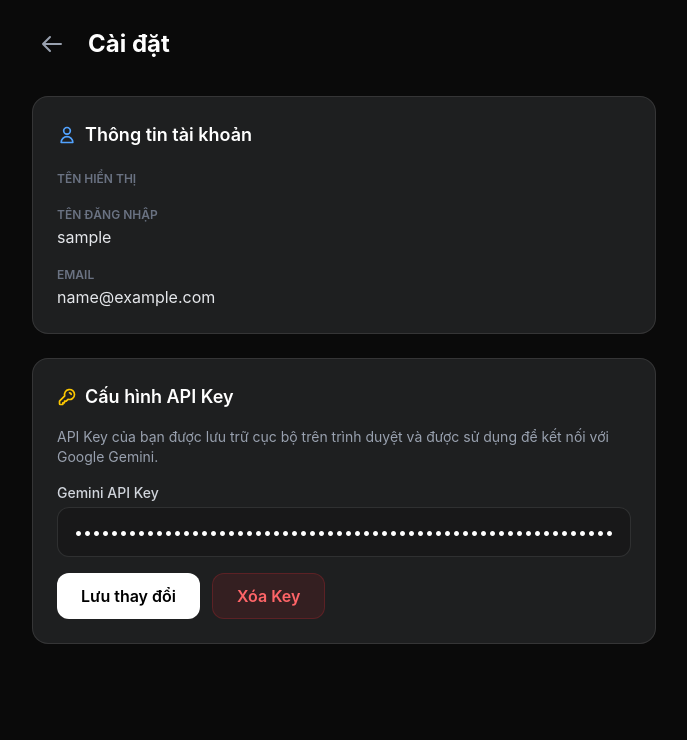
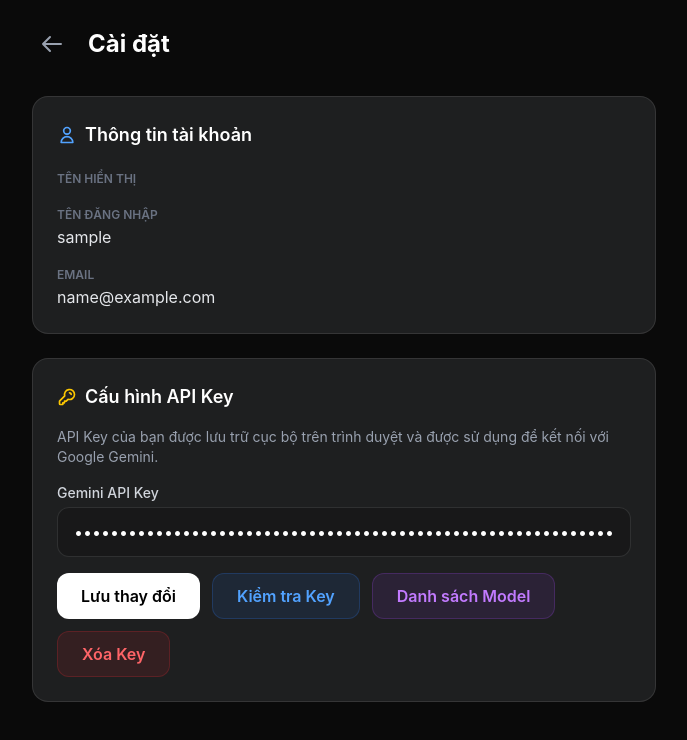
Before and after one commit to phamtuPT/ai.aeck.edu.vn, a Next.js app: page /settings in a window 1280 px wide. Shown: the top 740 px of the page, without its empty margins (296-983 px from the left). Built offline with nearby package versions, Linux system fonts and the light colour scheme; sample sign-in values are in the browser's storage.

Commit message:
Cập nhật API

```diff
--- a/hooks/useChat.ts
+++ b/hooks/useChat.ts
@@ -292,8 +292,12 @@ export function useChat() {
         // Check for API key again just in case
         const currentApiKey = localStorage.getItem('user_gemini_api_key');
         if (!currentApiKey) {
-            router.push('/settings');
-            toast.error('Vui lòng nhập API Key');
+            toast.error('Vui lòng nhập API Key để tiếp tục', {
+                action: {
+                    label: 'Cài đặt',
+                    onClick: () => router.push('/settings')
+                }
+            });
             return;
         }
         if (currentApiKey !== apiKey) setApiKey(currentApiKey);
--- a/lib/services/aiService.ts
+++ b/lib/services/aiService.ts
@@ -80,7 +80,7 @@ export async function generateStream({
     });
 
     const result = await ai.models.generateContentStream({
-        model: 'gemini-2.0-flash',
+        model: 'gemini-2.5-flash',
         contents: contents,
         config: {
             systemInstruction: {
--- /dev/null
+++ b/pages/api/models.ts
@@ -0,0 +1,30 @@
+import type { NextApiRequest, NextApiResponse } from 'next';
+
+export default async function handler(
+    req: NextApiRequest,
+    res: NextApiResponse
+) {
+    // Prioritize key from query param (client-side check), then header, then env
+    const apiKey = (req.query.key as string) || req.headers['x-user-api-key'] || process.env.GEMINI_API_KEY;
+
+    if (!apiKey) {
+        return res.status(400).json({ error: 'API Key is missing' });
+    }
+
+    try {
+        const response = await fetch(`https://generativelanguage.googleapis.com/v1beta/models?key=${apiKey}`);
+        const data = await response.json();
+
+        if (!response.ok) {
+            throw new Error(data.error?.message || 'Failed to fetch models');
+        }
+
+        res.status(200).json(data);
+    } catch (error: any) {
+        console.error('List Models Error:', error);
+        res.status(500).json({
+            error: 'Failed to list models',
+            details: error.message || error.toString()
+        });
+    }
+}
--- a/pages/settings.tsx
+++ b/pages/settings.tsx
@@ -7,6 +7,9 @@ export default function SettingsPage() {
     const router = useRouter();
     const [apiKey, setApiKey] = useState('');
     const [user, setUser] = useState<any>(null);
+    const [models, setModels] = useState<any[]>([]);
+    const [showModels, setShowModels] = useState(false);
+    const [isLoadingModels, setIsLoadingModels] = useState(false);
 
     useEffect(() => {
         const storedKey = localStorage.getItem('user_gemini_api_key');
@@ -29,6 +32,27 @@ export default function SettingsPage() {
         localStorage.removeItem('user_gemini_api_key');
         setApiKey('');
         toast.success('Đã xóa API Key');
+    };
+
+    const fetchModels = async () => {
+        if (!apiKey) return;
+        setIsLoadingModels(true);
+        const toastId = toast.loading('Đang tải danh sách model...');
+        try {
+            const res = await fetch(`/api/models?key=${apiKey}`);
+            const data = await res.json();
+            if (res.ok && data.models) {
+                setModels(data.models);
+                setShowModels(true);
+                toast.success('Đã tải danh sách model', { id: toastId });
+            } else {
+                toast.error(`Lỗi: ${data.error || 'Không thể tải model'}`, { id: toastId });
+            }
+        } catch (error) {
+            toast.error('Lỗi kết nối', { id: toastId });
+        } finally {
+            setIsLoadingModels(false);
+        }
     };
 
     return (
@@ -97,7 +121,7 @@ export default function SettingsPage() {
                                 />
                             </div>
 
-                            <div className="flex gap-3">
+                            <div className="flex gap-3 flex-wrap">
                                 <button
                                     onClick={handleSave}
                                     className="px-6 py-2.5 bg-white text-black font-semibold rounded-xl hover:bg-gray-200 transition-colors"
@@ -105,16 +129,73 @@ export default function SettingsPage() {
                                     Lưu thay đổi
                                 </button>
                                 {apiKey && (
+                                    <>
+                                        <button
+                                            onClick={async () => {
+                                                const toastId = toast.loading('Đang kiểm tra API Key...');
+                                                try {
+                                                    const res = await fetch(`https://generativelanguage.googleapis.com/v1beta/models/gemini-2.5-flash?key=${apiKey}`);
+                                                    const data = await res.json();
+                                                    if (res.ok) {
+                                                        toast.success('API Key hoạt động tốt!', { id: toastId });
+                                                    } else {
+                                                        toast.error(`Lỗi: ${data.error?.message || 'Key không hợp lệ'}`, { id: toastId });
+                                                    }
+                                                } catch (error) {
+                                                    toast.error('Không thể kết nối đến Google API', { id: toastId });
+                                                }
+                                            }}
+                                            className="px-6 py-2.5 bg-blue-500/10 text-blue-400 font-semibold rounded-xl hover:bg-blue-500/20 transition-colors border border-blue-500/20"
+                                        >
+                                            Kiểm tra Key
+                                        </button>
+                                        <button
+                                            onClick={fetchModels}
+                                            disabled={isLoadingModels}
+                                            className="px-6 py-2.5 bg-purple-500/10 text-purple-400 font-semibold rounded-xl hover:bg-purple-500/20 transition-colors border border-purple-500/20 disabled:opacity-50"
+                                        >
+                                            Danh sách Model
+                                        </button>
                                         <button
                                             onClick={handleRemove}
                                             className="px-6 py-2.5 bg-red-500/10 text-red-400 font-semibold rounded-xl hover:bg-red-500/20 transition-colors border border-red-500/20"
                                         >
                                             Xóa Key
                                         </button>
+                                    </>
                                 )}
                             </div>
                         </div>
                     </div>
+
+                    {/* Models List Modal/Section */}
+                    {showModels && (
+                        <div className="bg-[#1e1f20] rounded-2xl p-6 border border-white/10 animate-in fade-in slide-in-from-bottom-4">
+                            <div className="flex justify-between items-center mb-4">
+                                <h2 className="text-lg font-semibold flex items-center gap-2">
+                                    <svg className="w-5 h-5 text-purple-400" fill="none" stroke="currentColor" viewBox="0 0 24 24"><path strokeLinecap="round" strokeLinejoin="round" strokeWidth={2} d="M19 11H5m14 0a2 2 0 012 2v6a2 2 0 01-2 2H5a2 2 0 01-2-2v-6a2 2 0 012-2m14 0V9a2 2 0 00-2-2M5 11V9a2 2 0 012-2m0 0V5a2 2 0 012-2h6a2 2 0 012 2v2M7 7h10" /></svg>
+                                    Danh sách Model khả dụng
+                                </h2>
+                                <button onClick={() => setShowModels(false)} className="text-gray-400 hover:text-white">
+                                    <svg className="w-5 h-5" fill="none" stroke="currentColor" viewBox="0 0 24 24"><path strokeLinecap="round" strokeLinejoin="round" strokeWidth={2} d="M6 18L18 6M6 6l12 12" /></svg>
+                                </button>
+                            </div>
+                            <div className="space-y-2 max-h-96 overflow-y-auto pr-2 custom-scrollbar">
+                                {models.map((model: any) => (
+                                    <div key={model.name} className="p-3 bg-black/20 rounded-xl border border-white/5 hover:border-white/10 transition-colors">
+                                        <div className="flex justify-between items-start">
+                                            <div>
+                                                <h3 className="font-medium text-purple-300">{model.displayName}</h3>
+                                                <p className="text-xs text-gray-500 mt-1 font-mono">{model.name}</p>
+                                            </div>
+                                            <span className="text-xs bg-white/10 px-2 py-1 rounded text-gray-300">{model.version}</span>
+                                        </div>
+                                        <p className="text-sm text-gray-400 mt-2 line-clamp-2">{model.description}</p>
+                                    </div>
+                                ))}
+                            </div>
+                        </div>
+                    )}
                 </div>
             </div>
         </div>
```
Also changed, not shown: public/icons/icon-192x192.png, public/icons/icon-512x512.png. Lines whose indentation alone changed are shown as unchanged.
